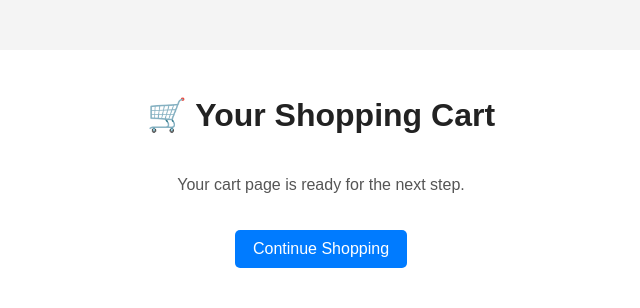
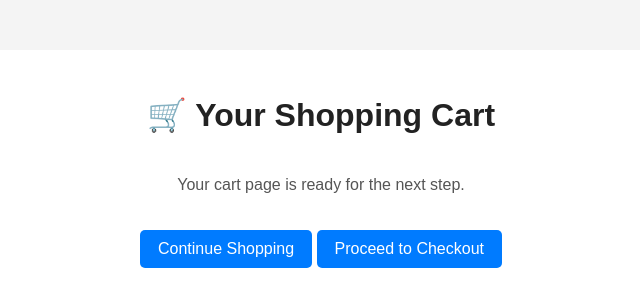
Before and after one commit to afshankmnr-png/CodeAlpha_Simple-E-commerce-Store, a Django app: page /cart/ in a window 1280 px wide. Shown: the top 308 px of the page, without its empty margins (319-959 px from the left). Run offline with Django 5.2, Linux system fonts and the light colour scheme.

Commit message:
Update cart.html

```diff
--- a/templates/shop/cart.html
+++ b/templates/shop/cart.html
@@ -58,6 +58,9 @@
             <a class="button" href="{% url 'product_list' %}">
                 Continue Shopping
             </a>
+            <a class="button" href="{% url 'checkout' %}">
+    Proceed to Checkout
+</a>
         </p>
     </div>
 </body>
```
